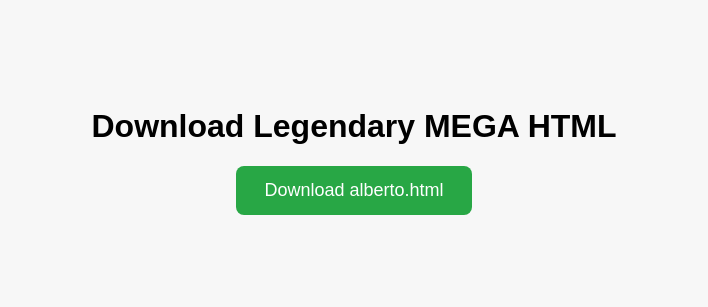
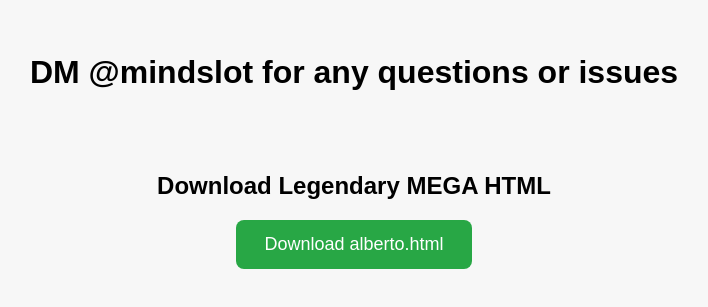
Before and after one commit to albertoforreals/alberto-download-page, a plain HTML site: page index.html in a window 1280 px wide. Shown: the part 257-564 px from the top of the page, without its empty margins (286-994 px from the left). Drawn offline with Linux system fonts and the light colour scheme.

Commit message:
Update index.html

```diff
--- a/index.html
+++ b/index.html
@@ -29,8 +29,8 @@
   </style>
 </head>
 <body>
-
-  <h1>Download Legendary MEGA HTML</h1>
+<h1> DM @mindslot for any questions or issues <h2>
+  <h2>Download Legendary MEGA HTML</h2>
   <a class="download-btn" href="alberto.html" download>Download alberto.html</a>
 
 </body>
```
